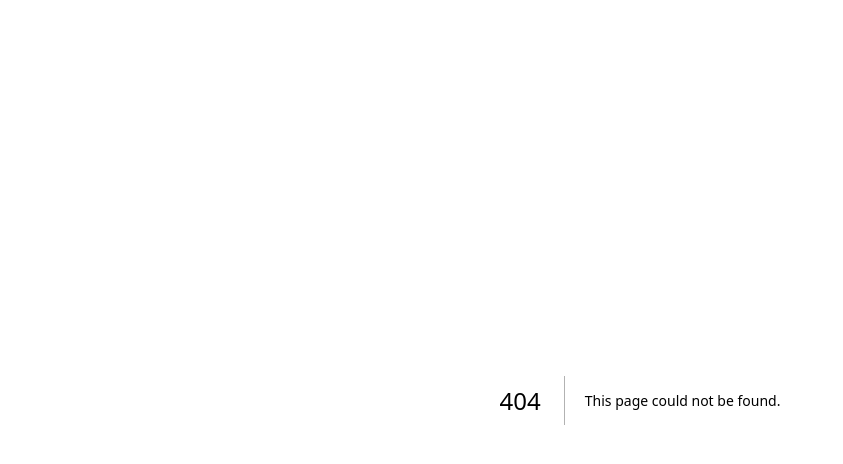
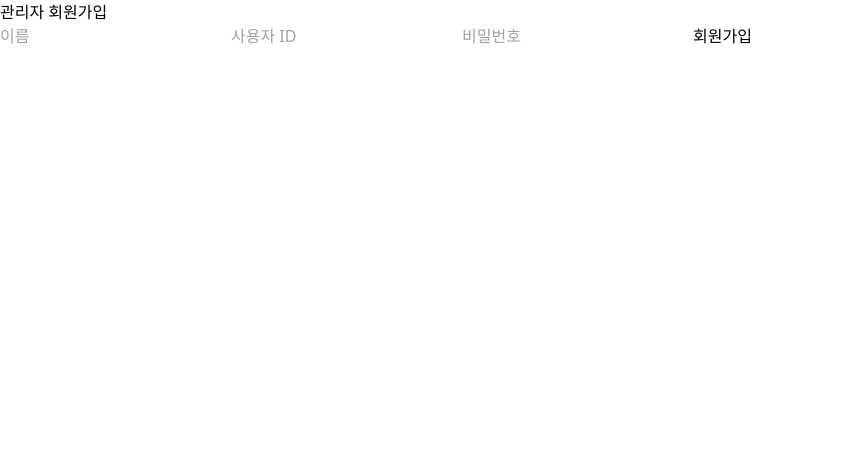
Before and after one commit to KDT-IaaS-Class-One-Group/KDT-IaaS-4team-ERP, a Next.js app in the folder frontend/: page /admin/signup in a window 1280 px wide. Before the commit this address had no page. Shown: the top 464 px of the page, without its empty margins (0-843 px from the left). Built offline with nearby package versions, Linux system fonts and the light colour scheme.

Commit message:
feat: 관리자 페이지 회원가입 로그인 예제 작성 성공

```diff
--- /dev/null
+++ b/frontend/app/(pages)/admin/signup/page.tsx
@@ -0,0 +1,59 @@
+'use client';
+import React, { useState } from 'react';
+
+export default function AdminSignupPage() {
+  const [username, setUsername] = useState('');
+  const [userid, setUserid] = useState('');
+  const [password, setPassword] = useState('');
+
+  const handleSignup = async (e: React.FormEvent) => {
+    e.preventDefault();
+    try {
+      const response = await fetch('http://localhost:3001/admin/signup', {
+        method: 'POST',
+        headers: {
+          'Content-Type': 'application/json',
+        },
+        body: JSON.stringify({ username, userid, password }),
+      });
+
+      const data = await response.json();
+      if (data.success) {
+        // 회원가입 성공 처리
+        console.log('회원가입 성공:', data);
+      } else {
+        // 회원가입 실패 처리
+        console.log('회원가입 실패:', data.message);
+      }
+    } catch (error) {
+      console.error('회원가입 오류:', error);
+    }
+  };
+
+  return (
+    <div>
+      <h1>관리자 회원가입</h1>
+      <form onSubmit={handleSignup}>
+        <input
+          type='text'
+          placeholder='이름'
+          value={username}
+          onChange={(e) => setUsername(e.target.value)}
+        />
+        <input
+          type='text'
+          placeholder='사용자 ID'
+          value={userid}
+          onChange={(e) => setUserid(e.target.value)}
+        />
+        <input
+          type='password'
+          placeholder='비밀번호'
+          value={password}
+          onChange={(e) => setPassword(e.target.value)}
+        />
+        <button type='submit'>회원가입</button>
+      </form>
+    </div>
+  );
+}
```
